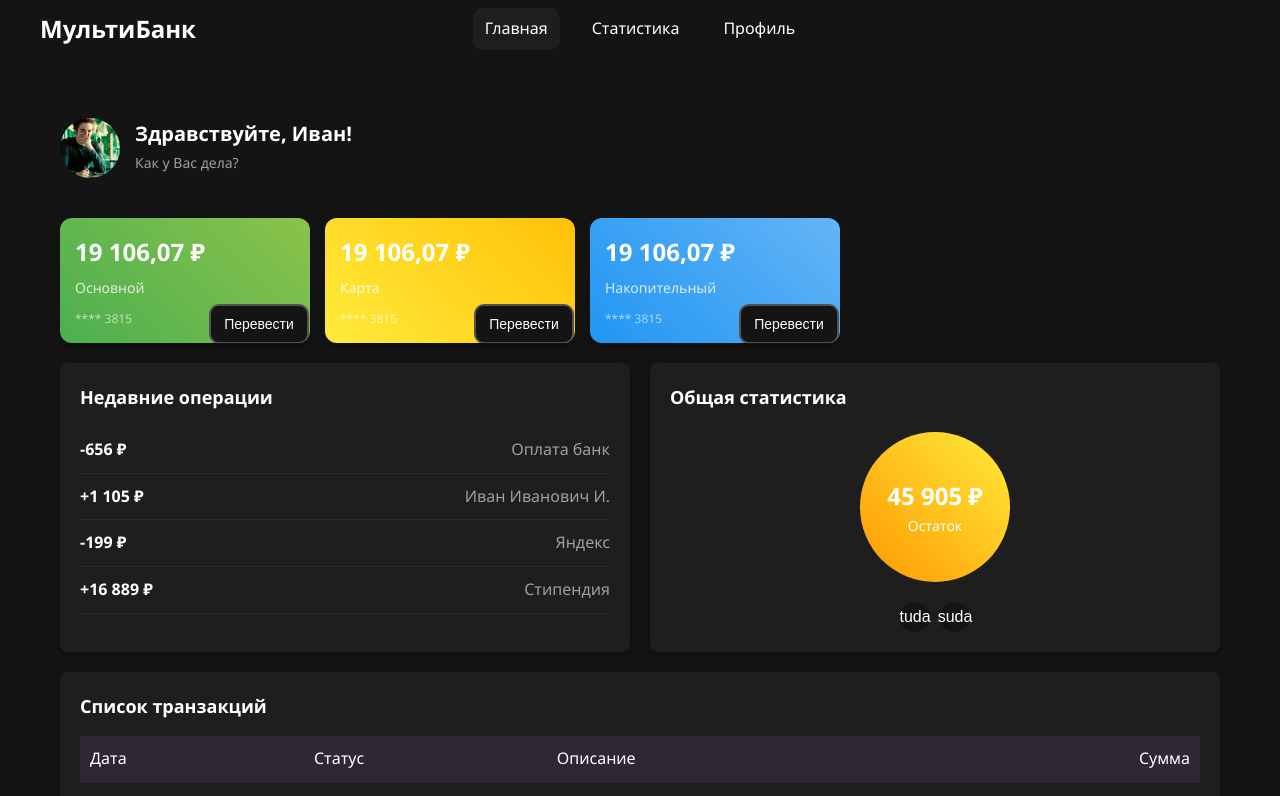
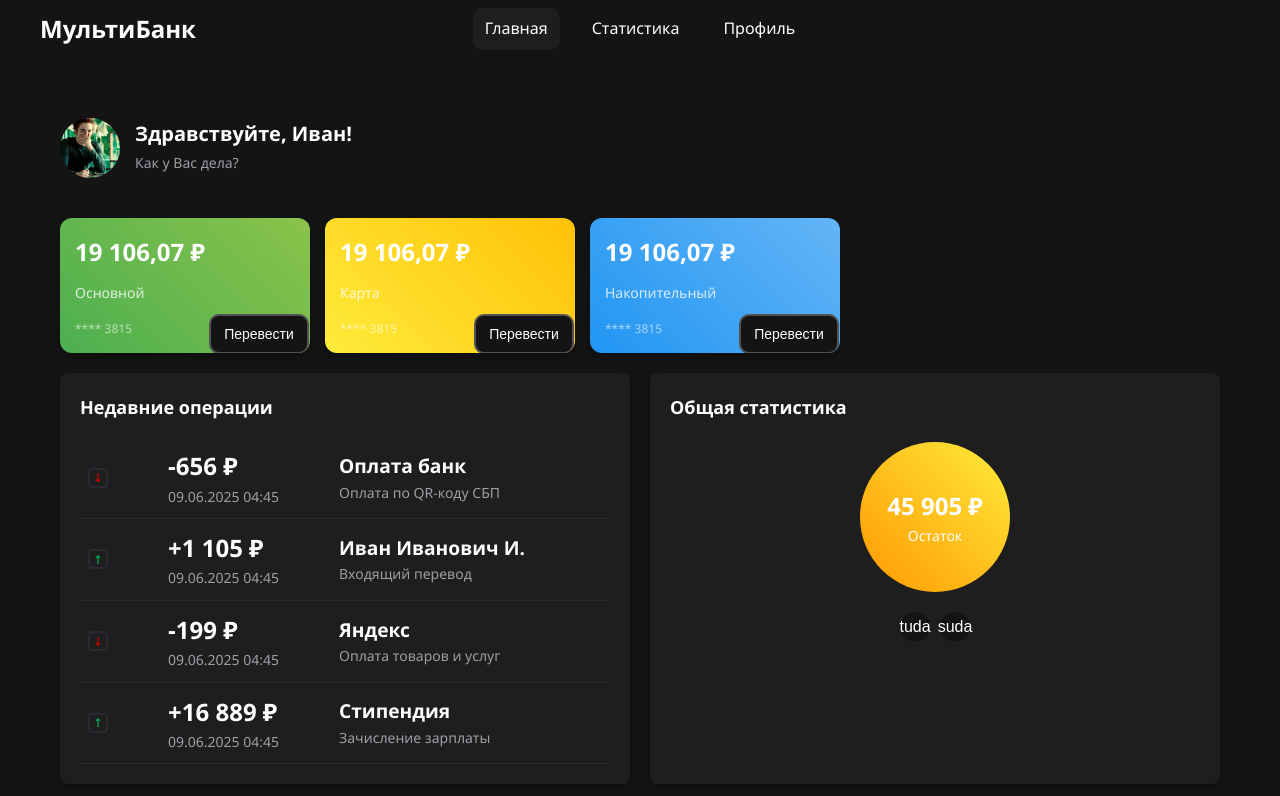
Before and after one commit to 1nastya3425/AlienBank, a React (Vite) app in the folder frontend/: page / in a window 1280 px wide. Shown: the top 796 px of the page. Built offline with nearby package versions, Linux system fonts and the light colour scheme.

Commit message:
RecentOperations, userData

```diff
--- a/frontend/src/components/CardsCarousel/CardsCarousel.jsx
+++ b/frontend/src/components/CardsCarousel/CardsCarousel.jsx
@@ -2,22 +2,21 @@
 import React from 'react';
 import './CardsCarousel.scss';
 
-const CardsCarousel = () => {
-  const cards = [
-    { id: 1, balance: '19 106,07 ₽', type: 'Основной', number: '**** 3815', icon: '' },
-    { id: 2, balance: '19 106,07 ₽', type: 'Карта', number: '**** 3815', icon: '' },
-    { id: 3, balance: '19 106,07 ₽', type: 'Накопительный', number: '**** 3815', icon: '' },
-  ];
-
+const CardsCarousel = ({ cards }) => {
   return (
     <div className="cards-carousel">
       {cards.map(card => (
-        <div key={card.id} className={`card ${card.type === 'Основной' ? 'green' : card.type === 'Карта' ? 'yellow' : 'blue'}`}>
-          <div className="balance">{card.balance}</div>
-          <div className="type">{card.type}</div>
-          <div className="card-number">{card.number}</div>
+        <div
+          key={card.id}
+          className={`card ${card.type === 'Основной' ? 'green' : card.type === 'Карта' ? 'yellow' : 'blue'}`}
+        >
+          <div className="card-content">
+            <div className="balance">{card.balance}</div>
+            <div className="type">{card.type}</div>
+            <div className="card-number">{card.number}</div>
+          </div>
+          <button className="transfer-btn">Перевести</button>
           <div className="icon">{card.icon}</div>
-          <button className="transfer-btn">Перевести</button>
         </div>
       ))}
     </div>
--- a/frontend/src/components/Greeting/Greeting.jsx
+++ b/frontend/src/components/Greeting/Greeting.jsx
@@ -2,19 +2,19 @@
 import React from 'react';
 import './Greeting.scss';
 
-const Greeting = ({ userName, avatarUrl = '/images/avatar-placeholder.jpg' }) => {
+const Greeting = ({ userName = 'Пользователь', avatarUrl = '/images/avatar-placeholder.jpg' }) => {
   return (
     <div className="greeting">
       <img
-        src = {avatarUrl}
-        alt = "Аватар"
-        className='greeting-avatar'
-        onError={(e) => {e.target.src= '/images/avatar-placeholder.jpg';
-
+        src={avatarUrl}
+        alt="Аватар"
+        className="greeting-avatar"
+        onError={(e) => {
+          e.target.src = '/images/avatar-placeholder.jpg';
         }}
-        />
-      <div className = 'greeting-text'>
-        <h2>Здравствуйте, Иван!</h2>
+      />
+      <div className="greeting-text">
+        <h2>Здравствуйте, {userName}!</h2>
         <p>Как у Вас дела?</p>
       </div>
     </div>
--- a/frontend/src/components/RecentOperations/RecentOperations.jsx
+++ b/frontend/src/components/RecentOperations/RecentOperations.jsx
@@ -2,22 +2,24 @@
 import React from 'react';
 import './RecentOperations.scss';
 
-const RecentOperations = () => {
-  const operations = [
-    { id: 1, amount: '-656 ₽', desc: 'Оплата банк', date: '09.06.2025 04:45' },
-    { id: 2, amount: '+1 105 ₽', desc: 'Иван Иванович И.', date: '09.06.2025 04:45' },
-    { id: 3, amount: '-199 ₽', desc: 'Яндекс', date: '09.06.2025 04:45' },
-    { id: 4, amount: '+16 889 ₽', desc: 'Стипендия', date: '09.06.2025 04:45' },
-  ];
-
+const RecentOperations = ({ operations }) => {
   return (
     <div className="recent-operations">
       <h3>Недавние операции</h3>
       <ul>
         {operations.map(op => (
           <li key={op.id}>
-            <span className="amount">{op.amount}</span>
-            <span className="desc">{op.desc}</span>
+            <span className={`icon ${op.type}`}>
+              {op.type === 'income' ? '↑' : '↓'}
+            </span>
+            <div className="amount-date">
+              <span className={`amount ${op.type}`}>{op.amount}</span>
+              <span className="date">{op.date}</span>
+            </div>
+            <div className="operation-info">
+              <span className="desc">{op.desc}</span>
+              <span className="details">{op.details}</span>
+            </div>
           </li>
         ))}
       </ul>
--- a/frontend/src/components/RecentOperations/RecentOperations.scss
+++ b/frontend/src/components/RecentOperations/RecentOperations.scss
@@ -19,17 +19,74 @@
 
     li {
       display: flex;
-      justify-content: space-between;
+      align-items: center;
+      gap: 60px;
       padding: 10px 0;
       border-bottom: 1px solid $border-color;
 
-      .amount {
+      .icon {
+        width: 20px;
+        height: 20px;
+        border: 2px solid $border-color;
+        border-radius: 4px;
+        display: flex;
+        align-items: center;
+        justify-content: center;
+        font-size: 12px;
         font-weight: bold;
+        margin-left: 8px;
+
+        &.income {
+          background: none;
+          color: $income-color;
+        }
+
+        &.expense {
+          background: none;
+          color: $expense-color;
+        }
       }
 
-      .desc {
-        color: $color-text-secondary;
+      .amount-date {
+        display: flex;
+        flex-direction: column;
+
+        .amount {
+          font-weight: bold;
+          font-size: x-large;
+
+          &.income {
+            color: $color-text-primary;
+          }
+
+          &.expense {
+            color: $color-text-primary;
+          }
+        }
+
+        .date {
+          color: $color-text-secondary;
+          font-size: $font-size-small;
+        }
       }
+
+
+
+      .operation-info {
+        display: flex;
+        flex-direction: column;
+
+        .desc {
+          font-weight: bold;
+          font-size: larger;
+        }
+
+        .details {
+          color: $color-text-secondary;
+          font-size: $font-size-small;
+        }
+      }
+
     }
   }
 }
--- /dev/null
+++ b/frontend/src/mocks/userData.js
@@ -0,0 +1,59 @@
+// src/mocks/userData.js
+
+// MOCK-DATA — УДАЛИТЬ ПОСЛЕ ПОДКЛЮЧЕНИЯ БЭКА
+// Этот файл используется ТОЛЬКО для демо и разработки без бэка.
+// После подключения API — удалить этот файл и импорт в Home.jsx.
+
+
+export const MOCK_USER = {
+  name: 'Иван',
+  avatarUrl: '/images/avatar-placeholder.jpg',
+  totalBalance: '45 905 ₽',
+};
+
+export const MOCK_CARDS = [
+  { id: 1, balance: '19 106,07 ₽', type: 'Основной', number: '**** 3815', icon: '' },
+  { id: 2, balance: '19 106,07 ₽', type: 'Карта', number: '**** 3815', icon: '' },
+  { id: 3, balance: '19 106,07 ₽', type: 'Накопительный', number: '**** 3815', icon: '' },
+];
+
+export const MOCK_OPERATIONS = [
+  {
+    id: 1,
+    amount: '-656 ₽',
+    desc: 'Оплата банк',
+    date: '09.06.2025 04:45',
+    type: 'expense',
+    details: 'Оплата по QR-коду СБП'
+  },
+  {
+    id: 2,
+    amount: '+1 105 ₽',
+    desc: 'Иван Иванович И.',
+    date: '09.06.2025 04:45',
+    type: 'income',
+    details: 'Входящий перевод'
+  },
+  {
+    id: 3,
+    amount: '-199 ₽',
+    desc: 'Яндекс',
+    date: '09.06.2025 04:45',
+    type: 'expense',
+    details: 'Оплата товаров и услуг'
+  },
+  {
+    id: 4,
+    amount: '+16 889 ₽',
+    desc: 'Стипендия',
+    date: '09.06.2025 04:45',
+    type: 'income',
+    details: 'Зачисление зарплаты'
+  },
+];
+
+export const MOCK_TRANSACTIONS = [
+  { id: 1, date: '09.06.2025 04:45', status: 'Сбербанк', desc: 'Яндекс', amount: '-199 ₽' },
+  { id: 2, date: '09.06.2025 04:45', status: 'T-Банк', desc: 'Иван Иванович И.', amount: '+1 105 ₽' },
+  { id: 3, date: '09.06.2025 04:45', status: 'Сбербанк', desc: 'Стипендия', amount: '+16 889 ₽' },
+];
--- a/frontend/src/pages/Home/Home.jsx
+++ b/frontend/src/pages/Home/Home.jsx
@@ -9,18 +9,39 @@ import TransactionList from '../../components/TransactionList/TransactionList';
 import './Home.scss';
 
 
+// TODO: ПОДКЛЮЧЕНИЕ БЭКА
+// Сейчас используются MOCK-данные из src/mocks/userData.js
+// После подключения API:
+// 1. Удалить импорт MOCK_*
+// 2. Раскомментировать/заменить на useEffect с fetch('/api/dashboard')
+// 3. Удалить папку src/mocks/
+
+// Импортируем mock-данные
+import {
+  MOCK_USER,
+  MOCK_CARDS,
+  MOCK_OPERATIONS,
+  MOCK_TRANSACTIONS
+} from '../../mocks/userData';
+
 const Home = () => {
+  // Пока бэк не готов — используем моки
+  const user = MOCK_USER;
+  const cards = MOCK_CARDS;
+  const recentOperations = MOCK_OPERATIONS;
+  const transactions = MOCK_TRANSACTIONS;
+
   return (
     <div className="home-page">
       <Header />
       <main className="container">
-        <Greeting />
-        <CardsCarousel />
+        <Greeting userName={user.name} avatarUrl={user.avatarUrl} />
+        <CardsCarousel cards={cards} />
         <div className="dashboard-grid">
-          <RecentOperations />
-          <StatsOverview />
+          <RecentOperations operations={recentOperations} />
+          <StatsOverview totalBalance={user.totalBalance} />
         </div>
-        <TransactionList />
+        <TransactionList transactions={transactions} />
       </main>
     </div>
   );
--- a/frontend/src/styles/variables.scss
+++ b/frontend/src/styles/variables.scss
@@ -7,7 +7,7 @@ $background-header: #1a1520;        // Фон хедера
 $background-hover: #2d2834;         // Фон при наведении
 
 // Текст
-$color-text-primary: #ffffff;       // Основной текст
+$color-text-primary: #FEFEFE;       // Основной текст
 $color-text-secondary: #9e9ea7;     // Второстепенный текст (описания, даты)
 
 // Градиенты для карт
@@ -20,6 +20,8 @@ $button-bg: #141414;
 $button-bg-hover: #443e50;
 $button-color: #ffffff;
 $button-border-color: #525252;
+$expense-color: #CC0000;
+$income-color: #08A652;
 
 // Статистика (круг)
 $stat-circle-gradient: linear-gradient(45deg, #ff9800, #ffeb3b);
```
